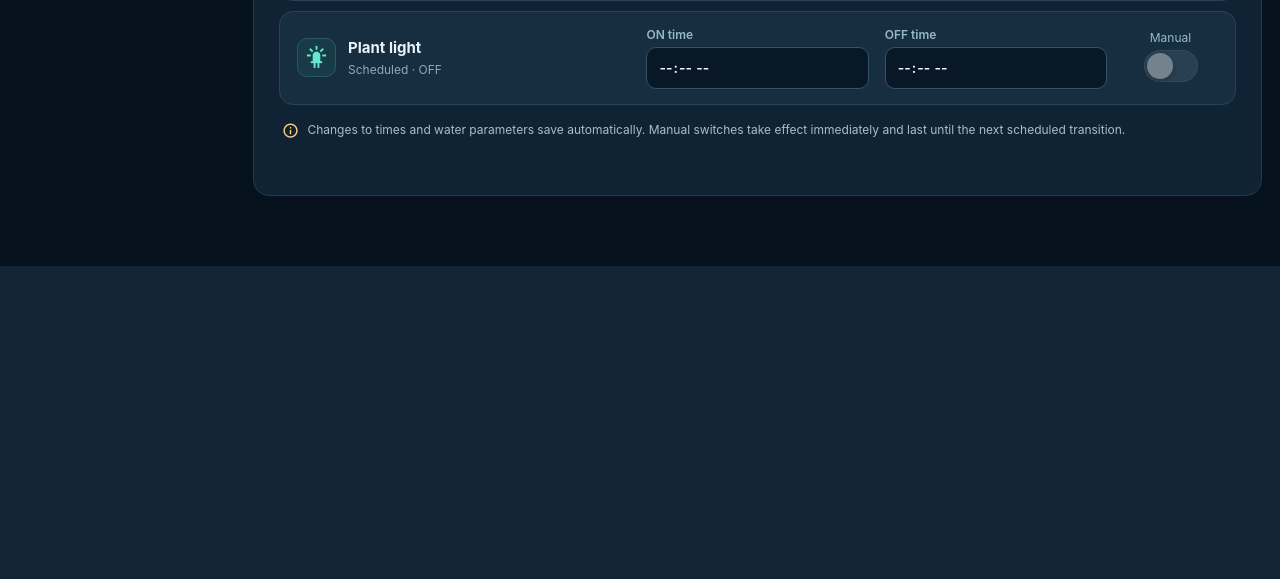
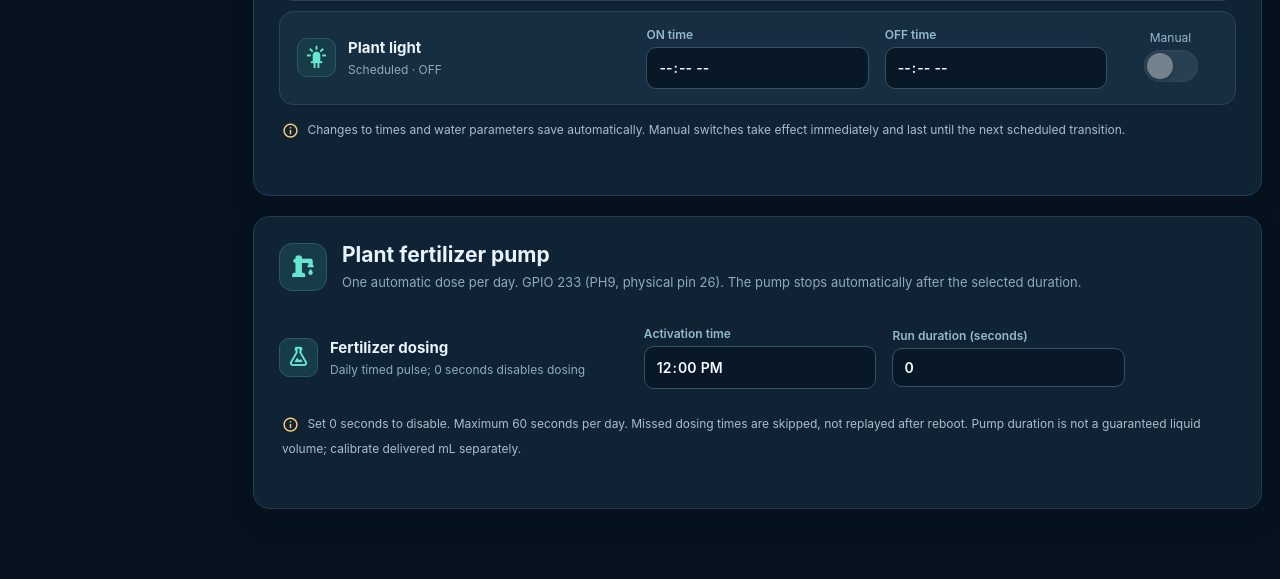
Before and after one commit to tomahawksmail/AquaCore_2.0, a Flask app: page /options in a window 1280 px wide. Shown: the part 1214-1793 px from the top of the page. Before the commit the page ends 1480 px from the top, so only its background shows below. Run offline with Flask 3, Linux system fonts and the light colour scheme; the visitor is signed in with stand-in values (Sample User, id 1); data comes from the database, SQL or seed files in the repository; data that the repository does not hold is empty.

Commit message:
Add fertilizer pump daily start time and duration settings to web UI

```diff
--- a/templates/options.html
+++ b/templates/options.html
@@ -88,8 +88,42 @@
     {% endfor %}
     <p class="control-disclaimer"><i class="mdi mdi-information-outline" aria-hidden="true"></i> Changes to times and water parameters save automatically. Manual switches take effect immediately and last until the next scheduled transition.</p>
   </section>
+  <section class="card settings-card">
+    <div class="settings-section-head">
+      <span class="settings-section-icon"><i class="mdi mdi-water-pump" aria-hidden="true"></i></span>
+      <div>
+        <h2>Plant fertilizer pump</h2>
+        <p>One automatic dose per day. GPIO 233 (PH9, physical pin 26). The pump stops automatically after the selected duration.</p>
+      </div>
+    </div>
+    <div class="device-rows">
+      <div class="device-settings-row">
+        <div class="device-settings-name">
+          <span class="settings-device-icon"><i class="mdi mdi-flask-outline" aria-hidden="true"></i></span>
+          <div><strong>Fertilizer dosing</strong><span class="control-state">Daily timed pulse; 0 seconds disables dosing</span></div>
+        </div>
+        <label class="device-time" for="fertilizer-time">
+          <span>Activation time</span>
+          <input id="fertilizer-time" name="fertilizer_time" type="time"
+                 value="{{ fertilizer.start_time|string|truncate(5, True, '') if fertilizer.start_time is not none else '12:00' }}"
+                 {% if session.get('role')|int != 1 %}disabled{% endif %}>
+        </label>
+        <label class="device-time" for="fertilizer-seconds">
+          <span>Run duration (seconds)</span>
+          <input id="fertilizer-seconds" name="fertilizer_duration_seconds" type="number"
+                 min="0" max="60" step="1"
+                 value="{{ fertilizer.duration_seconds if fertilizer.duration_seconds is not none else 0 }}"
+                 {% if session.get('role')|int != 1 %}disabled{% endif %}>
+        </label>
+      </div>
+    </div>
+    <p class="control-disclaimer"><i class="mdi mdi-information-outline" aria-hidden="true"></i>
+      Set 0 seconds to disable. Maximum 60 seconds per day. Missed dosing times are skipped, not replayed after reboot.
+      Pump duration is not a guaranteed liquid volume; calibrate delivered mL separately.
+    </p>
+  </section>
 </form>
 <script>window.AQUACORE_CSRF = {{ csrf_token()|tojson }};</script>
 <script defer src="{{ url_for('static', filename='controls.js') }}"></script>
-<script defer src="{{ url_for('static', filename='settings-autosave.js', v='20261023-status3s') }}"></script>
+<script defer src="{{ url_for('static', filename='settings-autosave.js', v='20261104-fertilizer-autosave') }}"></script>
 {% endblock %}
```
